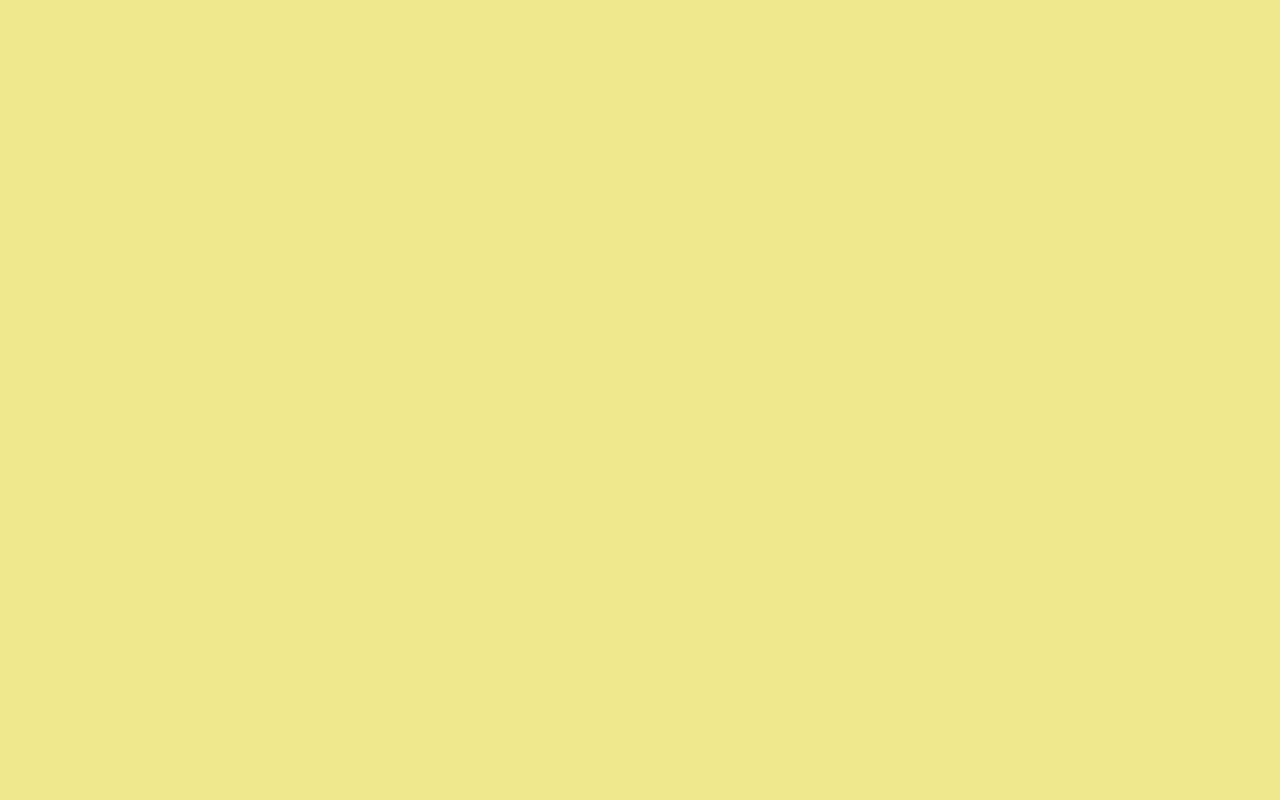
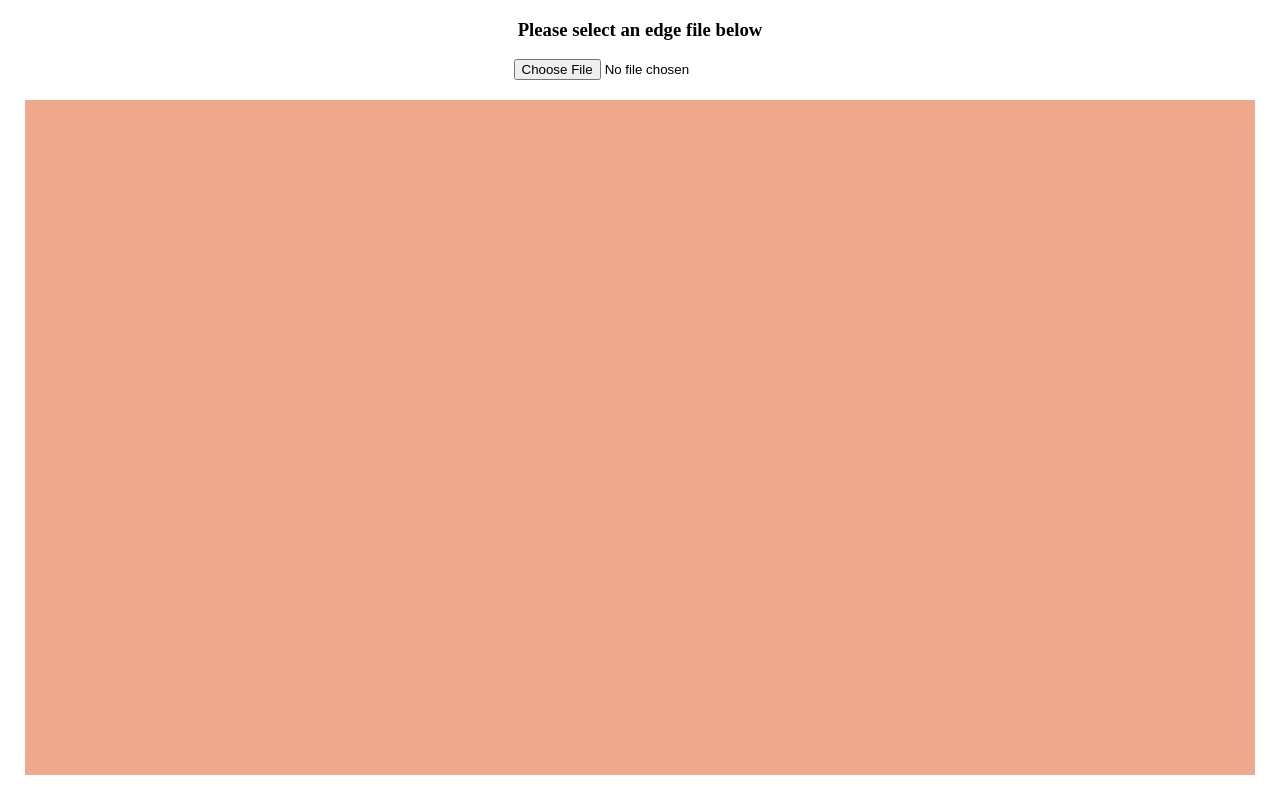
Before and after one commit to mr-devs/MisAmplifier, a plain HTML site: page index.html in a window 1280 px wide. Drawn offline with Linux system fonts and the light colour scheme.

Commit message:
add file loader

```diff
--- /dev/null
+++ b/data/combined.json
@@ -0,0 +1 @@
+{"edges": [{"source": "0", "target": "1"}, {"source": "1", "target": "2"}, {"source": "2", "target": "0"}, {"source": "4", "target": "0"}, {"source": "2", "target": "4"}], "nodes": {"0": {"label": "Node 0"}, "1": {"label": "Node 1"}, "2": {"label": "Node 2"}, "4": {"label": "Node 4"}}}
--- /dev/null
+++ b/data/edges.json
@@ -0,0 +1 @@
+[{"source": "0", "target": "1"}, {"source": "1", "target": "2"}, {"source": "2", "target": "0"}, {"source": "4", "target": "0"}, {"source": "2", "target": "4"}]
--- /dev/null
+++ b/data/nodes.json
@@ -0,0 +1 @@
+{"0": {"label": "Node 0"}, "1": {"label": "Node 1"}, "2": {"label": "Node 2"}, "4": {"label": "Node 4"}}
--- a/helios.js
+++ b/helios.js
@@ -1,5 +1,6 @@
 import {Helios} from "https://cdn.skypack.dev/helios-web?min";
 
+// var nodes = require('../data/nodes.json');
 let nodes = {
   "0": {
     label: "Node 0",
@@ -10,9 +11,13 @@ let nodes = {
   "2": {
     label: "Node 2",
   },
+  "4": {
+    label: "Node 4",
+  },
 }
 
 // Edges are arrays of node ids
+// var edges = require('../data/edges.json');
 let edges = [{
     source: "0",
     target: "1",
@@ -24,6 +29,14 @@ let edges = [{
   {
     source: "2",
     target: "0",
+  },
+  {
+    source: "4",
+    target: "0",
+  },
+  {
+    source: "2",
+    target: "4",
   }
 ];
 
--- a/index.html
+++ b/index.html
@@ -13,6 +13,14 @@
   </head>
 
   <body>
+    <center>
+      <h3 style="color: black;">
+        Please select an edge file below
+      </h1>
+      <div class="'container">
+          <input type="file">
+      </div>
+    </center>
     <div id="netviz"></div>
   </body>
 
--- a/main.css
+++ b/main.css
@@ -1,8 +1,8 @@
 #netviz {
   position: absolute;
-  top: 0;
-  right: 0;
-  left: 0;
-  bottom: 0;
-  background: #f0e68c;
+  top: 100px;
+  right: 25px;
+  left: 25px;
+  bottom: 25px;
+  background: #f0a88c;
 }
```
